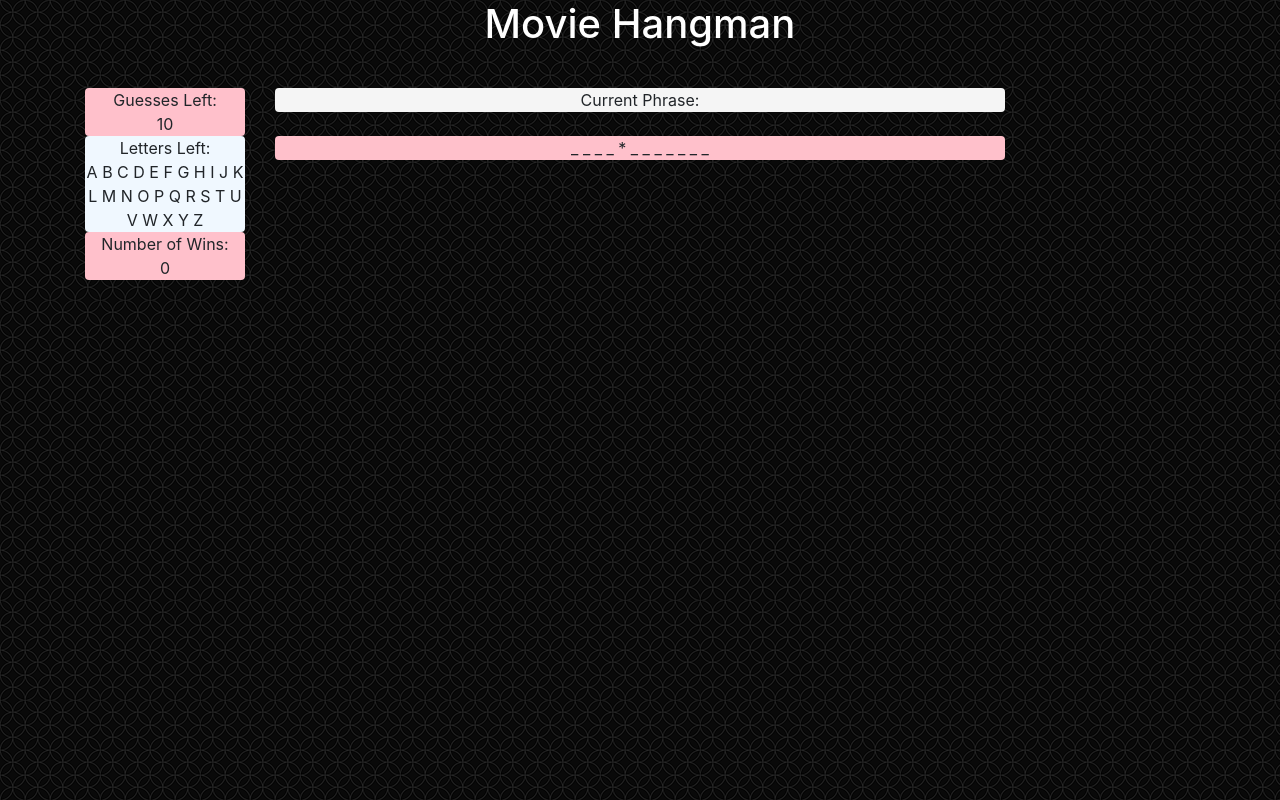
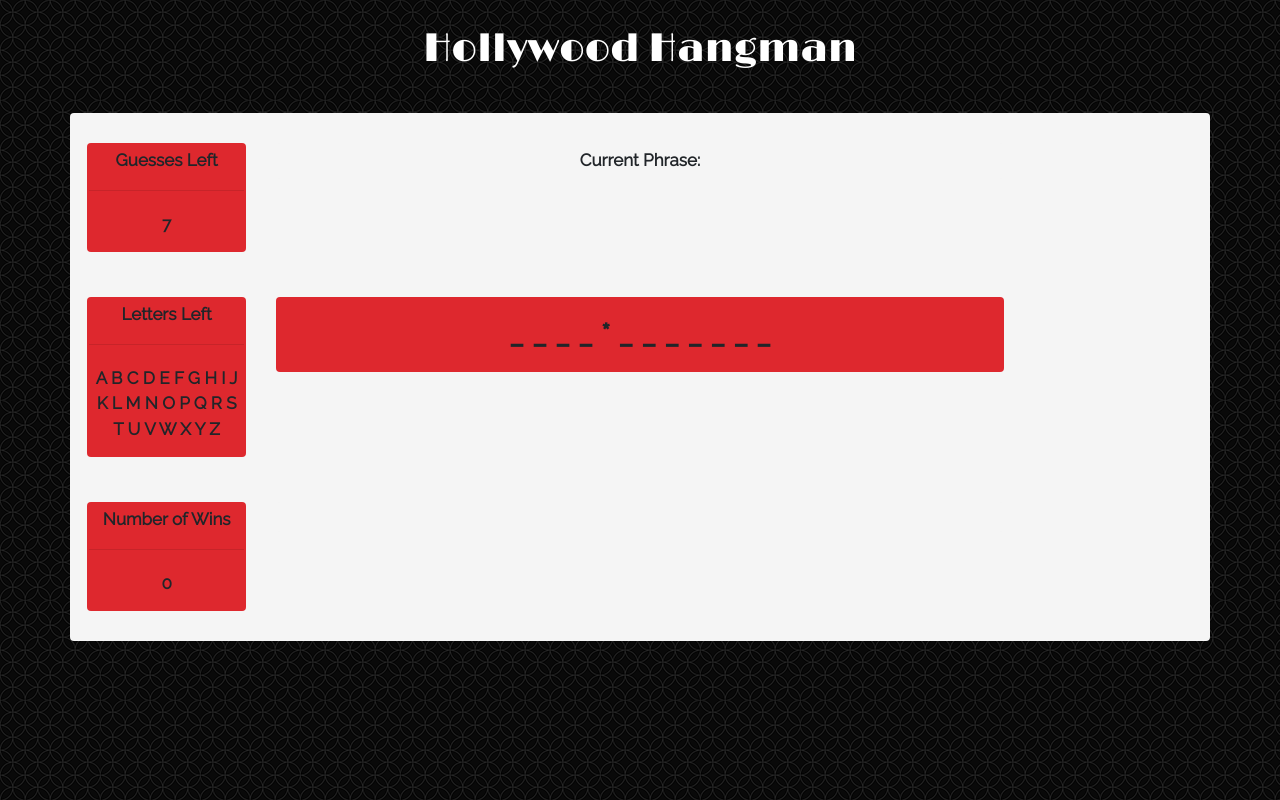
Before and after one commit to kathdovi/Word-Guess-Game, a plain HTML site: page index.html in a window 1280 px wide. Drawn offline with nearby package versions, Linux system fonts and the light colour scheme.

Commit message:
very slight ui upgrade

```diff
--- a/assets/css/style.css
+++ b/assets/css/style.css
@@ -1,10 +1,21 @@
 h1 {
+    margin-top: 25px;
     text-align: center;
     color: white;
+    font-family: 'Limelight', cursive;
 }
 
 div {
+    margin-top: 5px;
+    margin-bottom: 5px;
+    padding-top: 5px;
+    padding-bottom: 5px;
     text-align: center;
+    font-family: 'Raleway', sans-serif;
+    font-weight: 700;
+    font-size: 17px;
+    padding-right: 2px;
+    padding-left: 2px;
 }
 
 .container {
@@ -12,7 +23,7 @@ div {
 }
 
 .box1 {
-    background-color: pink;
+    background-color: #DE282E;
 }
 
 .box2 {
@@ -25,5 +36,12 @@ div {
 
 body {
     background-image: url("../images/spiration\ dark.png");
-    margin: 0px;
 }
+
+.container {
+    height: 50%;
+}
+
+.current-phrase {
+    font-size: 30px;
+}
--- a/assets/javascript/game.js
+++ b/assets/javascript/game.js
@@ -2,7 +2,7 @@ let possibilities = ["Breakfast*at*Tiffanys", "Up", "Forrest*Gump", "Pulp*Fictio
 let wins = 0;
 
 // starting variables
-let guessesLeft = 10;
+let guessesLeft = 7;
 let lettersAlreadyGuessed = [];
 let lettersAvailable = ["A", "B", "C", "D", "E", "F", "G", "H", "I", "J", "K", "L", "M", "N", "O", "P", "Q", "R", "S", "T", "U", "V", "W", "X", "Y", "Z"];
 let currentWord = possibilities[Math.floor(Math.random() * possibilities.length)].toUpperCase();
--- a/index.html
+++ b/index.html
@@ -8,16 +8,18 @@
     <meta name="viewport" content="width=device-width, initial-scale=1">
     <link rel="stylesheet" href="https://stackpath.bootstrapcdn.com/bootstrap/4.1.3/css/bootstrap.min.css" integrity="sha384-MCw98/SFnGE8fJT3GXwEOngsV7Zt27NXFoaoApmYm81iuXoPkFOJwJ8ERdknLPMO"
         crossorigin="anonymous">
+    <link href="https://fonts.googleapis.com/css?family=Limelight|Raleway" rel="stylesheet">
     <link rel="stylesheet" type="text/css" media="screen" href="assets/css/style.css" />
 </head>
 
 <body>
-    <h1>Movie Hangman</h1>
-    <div class="container">
+    <h1>Hollywood Hangman</h1>
+    <div class="container box3 rounded">
         <div class="row">
             <div class="col-lg-2">
-                <div class="box1 rounded">
-                    Guesses Left:
+                <div class="box1 rounded align-middle">
+                    Guesses Left
+                    <hr class="my-3">
                     <div class="guesses-left"></div>
                 </div>
             </div>
@@ -30,8 +32,9 @@
         </div>
         <div class="row">
             <div class="col-lg-2">
-                <div class="box2 rounded">
-                    Letters Left:
+                <div class="box1 rounded">
+                    Letters Left
+                    <hr class="my-3">
                     <div class="letters-left"></div>
                 </div>
             </div>
@@ -45,7 +48,8 @@
         <div class="row">
             <div class="col-lg-2">
                 <div class="box1 rounded">
-                    Number of Wins:
+                    Number of Wins
+                    <hr class="my-3">
                     <div class="win-num"></div>
                 </div>
             </div>
```
